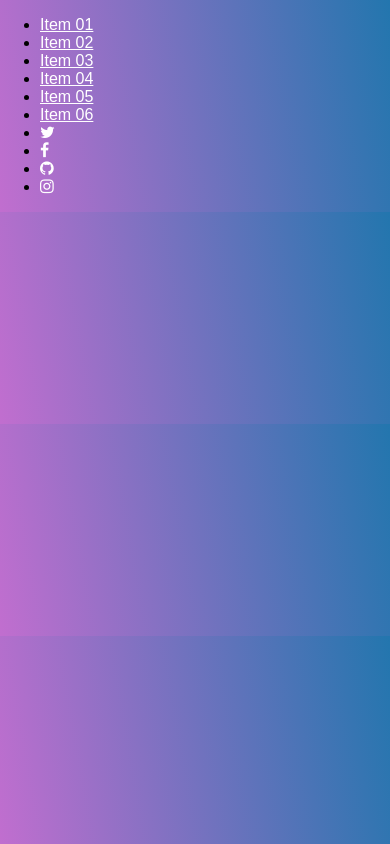
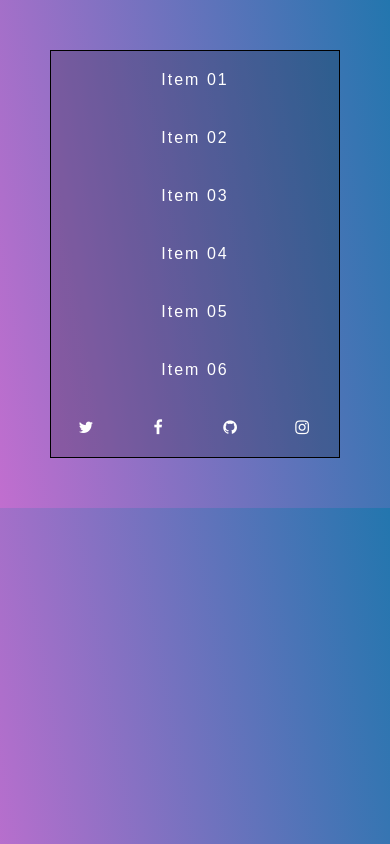
Before and after one commit to ClemHlrdt/What-The-Flexbox, a plain HTML site: page flexbox-nav/index.html in a window 390 px wide. Drawn offline with Linux system fonts and the light colour scheme; files that its build step writes are made by us from their sources.

Commit message:
Navbar with flexbox

```diff
--- a/flexbox-nav/index.html
+++ b/flexbox-nav/index.html
@@ -1,11 +1,13 @@
 <!DOCTYPE html>
 <html lang="en">
+
 <head>
   <meta charset="UTF-8">
   <title>FlexBox Nav</title>
   <link rel="stylesheet" href="https://maxcdn.bootstrapcdn.com/font-awesome/4.3.0/css/font-awesome.min.css">
-  <link rel="stylesheet" href="style-START.css">
+  <link rel="stylesheet" href="style.css">
 </head>
+
 <body>
   <div class="wrapper">
 
@@ -35,4 +37,5 @@
   </div>
 
 </body>
+
 </html>
--- a/flexbox-nav/style.css
+++ b/flexbox-nav/style.css
@@ -3,7 +3,9 @@ html {
   box-sizing: border-box;
 }
 
-*, *:before, *:after {
+*,
+*:before,
+*:after {
   box-sizing: inherit;
 }
 
@@ -14,45 +16,64 @@ body {
 }
 
 a {
-  color:white;
+  color: white;
   font-weight: 100;
   letter-spacing: 2px;
   text-decoration: none;
-  background:rgba(0,0,0,0.2);
-  padding:20px 5px;
+  background: rgba(0, 0, 0, 0.2);
+  padding: 20px 5px;
   display: inline-block;
   width: 100%;
   text-align: center;
-  transition:all 0.5s;
+  transition: all 0.5s;
 }
 
 a:hover {
-  background:rgba(0,0,0,0.3);
+  background: rgba(0, 0, 0, 0.3);
 }
 
 .wrapper {
   max-width: 1000px;
   margin: 0 auto;
-  padding:50px;
+  padding: 50px;
 }
 
 
 /* Flex Container */
 .flex-nav ul {
-  border:1px solid black;
+  border: 1px solid black;
   list-style: none;
   margin: 0;
   padding: 0;
+  display: flex;
 
 }
 
+.flex-nav li {
+  flex: 3;
+}
+
+.flex-nav .social {
+  flex: 1;
+}
 
 @media all and (max-width:1000px) {
+  .flex-nav ul {
+    flex-wrap: wrap;
+  }
 
+  .flex-nav li {
+    flex: 1 1 50%;
+  }
+
+  .flex-nav .social {
+    flex: 1 1 25px;
+  }
 
 }
 
 @media all and (max-width:500px) {
-
-
+  .flex-nav li {
+    flex-basis: 100%;
+  }
 }
```
